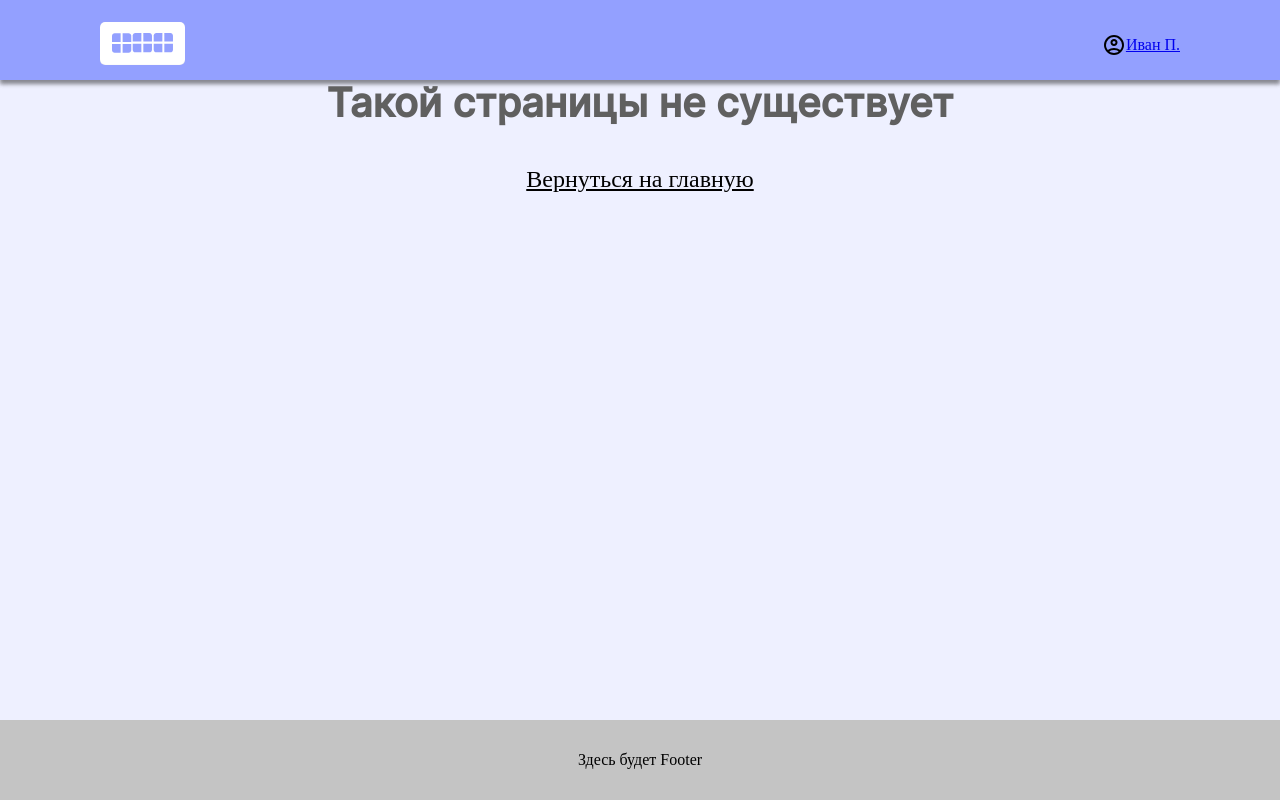
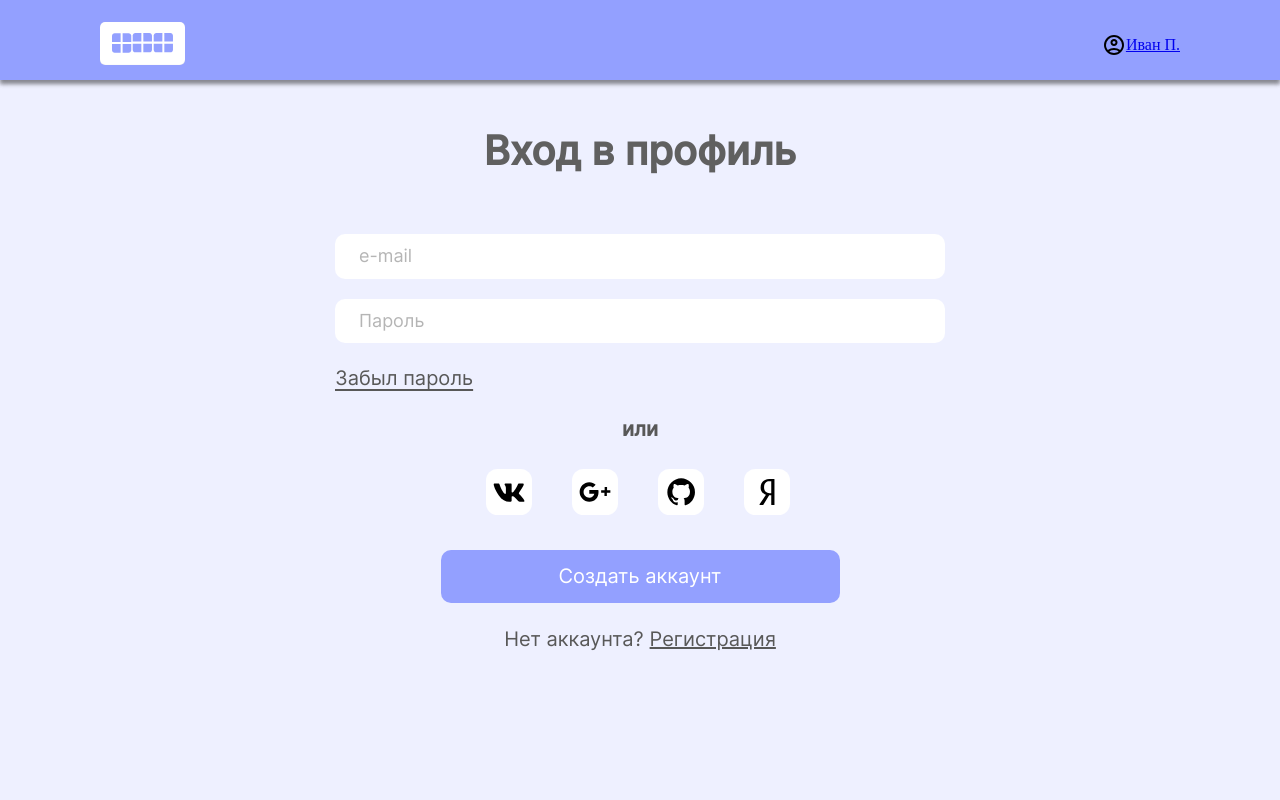
Before and after one commit to tutanhamon667/contract, a React (Create React App) app in the folder frontend/: page /signin in a window 1280 px wide. Shown: the top 800 px of the page. Built offline with nearby package versions, Linux system fonts and the light colour scheme.

Commit message:
сверстать страницу входа

```diff
--- a/frontend/src/components/App/App.jsx
+++ b/frontend/src/components/App/App.jsx
@@ -3,7 +3,8 @@ import Main from "../Main/Main";
 import { Route, Routes, BrowserRouter } from "react-router-dom";
 import Layout from "../../layout/Layout";
 import NotFound from "../../pages/NotFound/NotFound";
-import Auth from "../../pages/Auth/Auth";
+import Register from "../../pages/Register/Register";
+import Login from "../../pages/Login/Login";
 // import { ProtectedRoute } from "../../services/PotectedRouter";
 
 function App() {
@@ -25,7 +26,8 @@ function App() {
           {/* Тут будут защищенные роуты */}
           {/* <Route element={<ProtectedRoute />}></Route> */}
           <Route index element={<Main />} />
-          <Route path="signup" element={<Auth />} />
+          <Route path="signup" element={<Register />} />
+          <Route path="signin" element={<Login />} />
           <Route path="*" element={<NotFound />} />
         </Route>
       </Routes>
--- /dev/null
+++ b/frontend/src/components/Forms/LoginForm/LoginForm.css
@@ -0,0 +1,46 @@
+.login {
+  max-width: 612px;
+}
+
+.login__form {
+  display: flex;
+  flex-direction: column;
+  align-items: center;
+}
+
+.login__inputContainer {
+  display: flex;
+  flex-direction: column;
+  justify-content: flex-start;
+}
+
+.login__forgotLink {
+  color: #585858;
+  font-family: "Inter";
+  font-size: 20px;
+  font-style: normal;
+  font-weight: 400;
+  text-decoration-line: underline;
+  text-underline-offset: 4px;
+  margin-top: 24px
+}
+
+.login__footerLinkContainer {
+  margin-top: 24px;
+  display: flex;
+  align-items: center;
+  color: #585858;
+  font-family: "Inter";
+  font-size: 20px;
+  font-style: normal;
+  font-weight: 400;
+  line-height: normal;
+}
+.login__footerLinkDescription {
+  margin: 0 6px 0 0;
+}
+.login__footerLink {
+  text-decoration: underline;
+  cursor: pointer;
+  color: #585858;
+}
--- /dev/null
+++ b/frontend/src/components/Forms/LoginForm/LoginForm.jsx
@@ -0,0 +1,31 @@
+import React from "react";
+import { Link } from "react-router-dom";
+import Button from "../../Button/Button";
+import InputAuth from "../../InputAuth/InputAuth";
+import LinkBar from "../../LinkBar/LinkBar";
+import "./LoginForm.css";
+
+const LoginForm = () => {
+    const handleSubmit = (evt) => {
+        evt.preventDefault();
+      };
+      return (
+        <div className="login">
+          <form className="login__form" onSubmit={handleSubmit}>
+            <div className="login__inputContainer">
+            <InputAuth placeholder="e-mail" marginTop={20} width={610}/>
+            <InputAuth placeholder="Пароль" marginTop={20} width={610}/>
+            <Link className="login__forgotLink">Забыл пароль</Link>
+            </div>
+            <LinkBar/>
+            <Button text='Создать аккаунт' width={399} type="submit"/>
+            <div className="login__footerLinkContainer">
+              <p className="login__footerLinkDescription">Нет аккаунта?</p>
+              <Link className="login__footerLink" to='/signup'>Регистрация</Link>
+            </div>
+          </form>
+        </div>
+      );
+};
+
+export default LoginForm;
--- /dev/null
+++ b/frontend/src/pages/Login/Login.css
@@ -0,0 +1,19 @@
+.wrapper {
+    margin: 0 auto;
+    width: 100%;
+  }
+  .container {
+    display: flex;
+    flex-direction: column;
+    align-items: center;
+    margin-top: 48px;
+  }
+
+  .title {
+    color: #606060;
+    text-align: center;
+    font-family: "Inter";
+    font-size: 40px;
+    font-weight: 600;
+    margin: 0 0 40px;
+  }
--- /dev/null
+++ b/frontend/src/pages/Login/Login.jsx
@@ -0,0 +1,17 @@
+import React from 'react'
+import LoginForm from '../../components/Forms/LoginForm/LoginForm';
+import "./Login.css";
+
+
+const Login = () => {
+  return (
+    <div className="wrapper">
+    <div className="container">
+      <h1 className="title">Вход в профиль</h1>
+    <LoginForm/>
+    </div>
+  </div>
+  )
+}
+
+export default Login
--- a/frontend/src/pages/Auth/Auth.jsx
+++ b/frontend/src/pages/Register/Register.jsx
@@ -1,8 +1,8 @@
 import React from "react";
 import RegisterForm from "../../components/Forms/RegisterForm/RegisterForm";
-import "./Auth.css";
+import "./Register.css";
 
-const Auth = () => {
+const Register = () => {
   return (
     <div className="wrapper">
       <div className="container">
@@ -13,4 +13,4 @@ const Auth = () => {
   );
 };
 
-export default Auth;
+export default Register;
```
Also changed, not shown: frontend/src/pages/Register/Register.css (renamed from frontend/src/pages/Auth/Auth.css).
